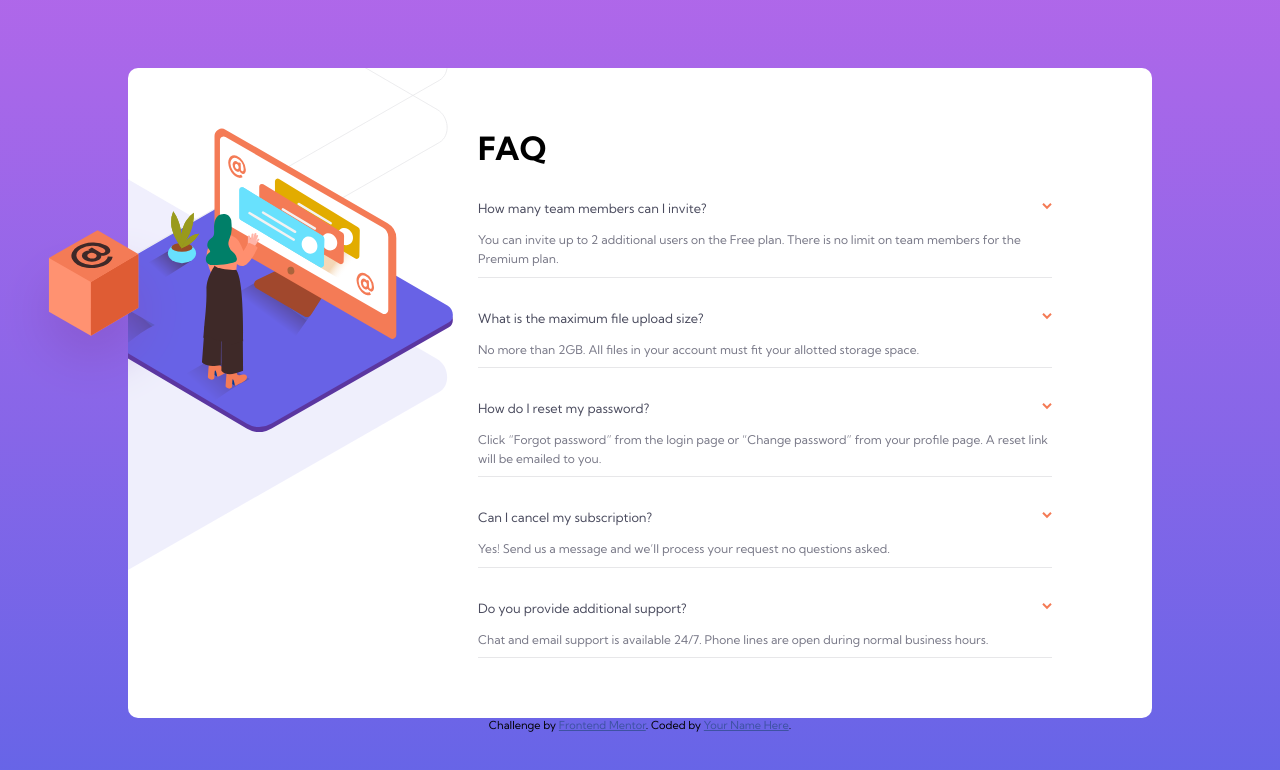
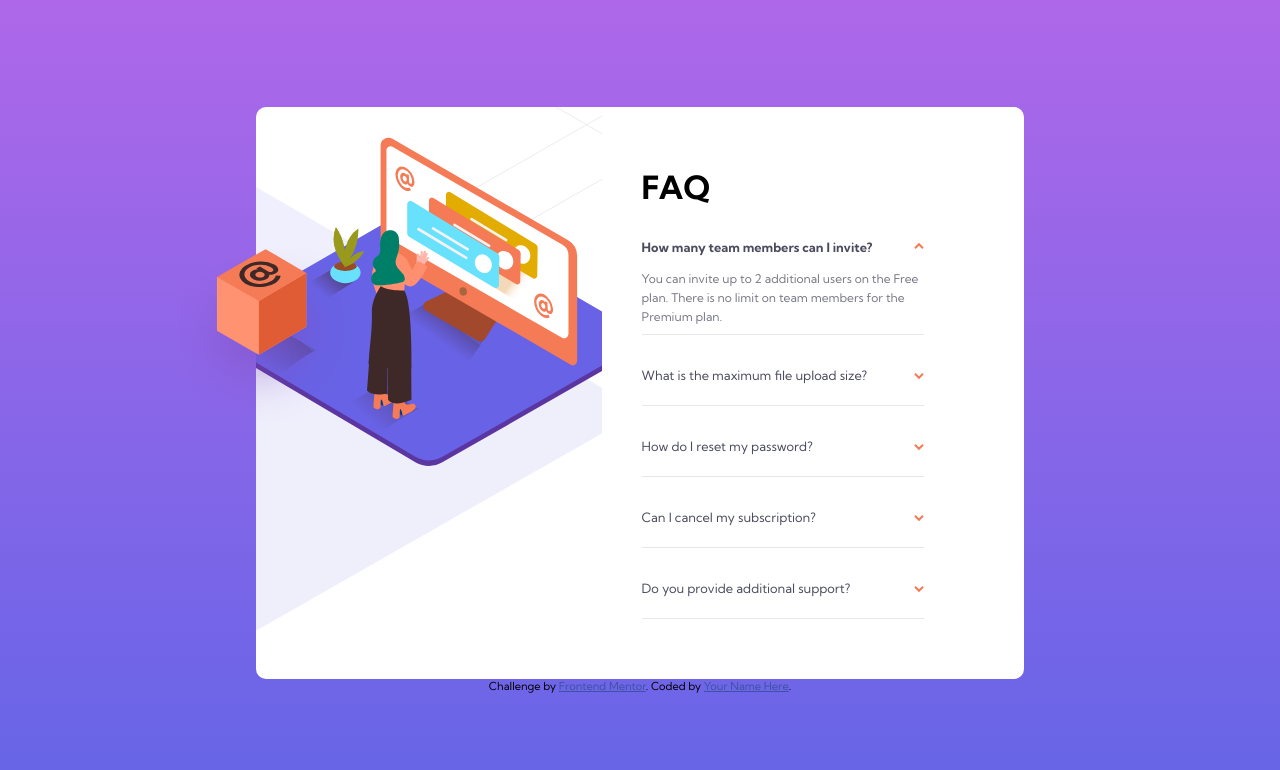
Before and after one commit to BrunoAST/faq-accordion-card, a plain HTML site: page index.html in a window 1280 px wide. Both pictures are taken after a click on the element "How many team members can I invite?". Drawn offline with Linux system fonts and the light colour scheme.

Commit message:
Final project

```diff
--- a/app/app.js
+++ b/app/app.js
@@ -0,0 +1,39 @@
+const questions = document.querySelectorAll('.question');
+const answers = document.querySelectorAll('.answer');
+const arrows = document.querySelectorAll('.arrow');
+
+for (let i = 0; i < questions.length; i++) {
+    questions[i].addEventListener('click', () => {
+        this.toggleAnswer(i);
+        this.toggleArrowOrientation(i);
+        this.toggleQuestionHighlight(i);
+    });
+}
+
+function toggleAnswer(index) {
+    const answer = answers[index];
+
+    if (answer.style.display === 'block') {
+        answer.style.display = 'none';
+    } else {
+        answer.style.display = 'block';
+    }
+}
+
+function toggleArrowOrientation(index) {
+    const arrow = arrows[index];
+
+    if (arrow.style.transform === 'rotate(-180deg)')
+        arrow.style.transform = 'rotate(0deg)';
+    else
+        arrow.style.transform = 'rotate(-180deg)';
+}
+
+function toggleQuestionHighlight(index) {
+    const question = questions[index];
+
+    if (question.style.fontWeight === 'bold')
+        question.style.fontWeight = 'normal';
+    else
+        question.style.fontWeight = 'bold';
+}
--- a/index.html
+++ b/index.html
@@ -31,7 +31,12 @@
       <h1 class="title">FAQ</h1>
 
       <div class="question-answer">
-        <p class="question">How many team members can I invite?</p>
+        <p class="question">
+          How many team members can I invite?
+          <span class="arrow">
+            <img src="images/icon-arrow-down.svg" />
+          </span>
+        </p>
         <p class="answer">
           You can invite up to 2 additional users on the Free plan. There is no limit on
           team members for the Premium plan.
@@ -39,14 +44,24 @@
       </div>
 
       <div class="question-answer">
-        <p class="question">What is the maximum file upload size?</p>
+        <p class="question">
+          What is the maximum file upload size?
+          <span class="arrow">
+            <img src="images/icon-arrow-down.svg" />
+          </span>
+        </p>
         <p class="answer">
           No more than 2GB. All files in your account must fit your allotted storage space.
         </p>
       </div>
 
       <div class="question-answer">
-        <p class="question">How do I reset my password?</p>
+        <p class="question">
+          How do I reset my password?
+          <span class="arrow">
+            <img src="images/icon-arrow-down.svg" />
+          </span>
+        </p>
         <p class="answer">
           Click “Forgot password” from the login page or “Change password” from your profile page.
           A reset link will be emailed to you.
@@ -54,14 +69,24 @@
       </div>
 
       <div class="question-answer">
-        <p class="question">Can I cancel my subscription?</p>
+        <p class="question">
+          Can I cancel my subscription?
+          <span class="arrow">
+            <img src="images/icon-arrow-down.svg" />
+          </span>
+        </p>
         <p class="answer">
           Yes! Send us a message and we’ll process your request no questions asked.
         </p>
       </div>
 
       <div class="question-answer">
-        <p class="question">Do you provide additional support?</p>
+        <p class="question">
+          Do you provide additional support?
+          <span class="arrow">
+            <img src="images/icon-arrow-down.svg" />
+          </span>
+        </p>
         <p class="answer">
           Chat and email support is available 24/7. Phone lines are open during normal business hours.
         </p>
@@ -76,5 +101,7 @@
     Challenge by <a href="https://www.frontendmentor.io?ref=challenge" target="_blank">Frontend Mentor</a>.
     Coded by <a href="#">Your Name Here</a>.
   </div>
+
+  <script src="app/app.js"></script>
 </body>
 </html>
--- a/style/style.css
+++ b/style/style.css
@@ -21,17 +21,19 @@ body {
     flex-direction: column;
     justify-content: center;
     align-items: center;
-    height: 100vh;
+    margin: 0 auto;
+    min-height: 100vh;
     background-image: linear-gradient(var(--gradient-violet), var(--gradient-blue));
 }
 
 .container {
     background-color: white;
     border-radius: 10px;
-    width: 80%;
+    width: 60%;
     min-height: 500px;
     display: grid;
-    grid-template-columns: 350px 1fr;
+    grid-template-columns: 45% 1fr;
+    gap: 40px;
 }
 
 .image {
@@ -40,14 +42,14 @@ body {
             url(../images/illustration-woman-online-desktop.svg),
             url(../images/bg-pattern-desktop.svg);
     background-repeat: no-repeat, no-repeat;
-    background-position: left -75px top 60px, left -480px top -250px;
-    background-size: 25rem, 50rem;
+    background-position: left -50px top 30px, left -450px top -265px;
+    background-size: 27rem, 51rem;
 }
 
 .image .box {
     position: absolute;
-    left: -130px;
-    top: 160px;
+    left: -90px;
+    top: 140px;
     max-width: 100%;
 }
 
@@ -88,22 +90,46 @@ body {
     color: var(--orange);
 }
 
-.question::after {
-    content: "";
-    background-image: url(../images/icon-arrow-down.svg);
-    background-repeat: no-repeat;
-    display: block;
-    width: 10px;
-    height: 10px;
-    align-self: center;
-}
-
 .answer {
     color: var(--text-dark-grayish-blue);
     line-height: 1.2rem;
-    /*display: none;*/
+    display: none;
+    transition: all 300ms ease-in;
 }
 
 @media (max-width: 375px) {
+    .container {
+        grid-template-columns: 1fr;
+        padding: 24px;
+        width: 90%;
+        position: relative;
+        margin-top: 120px;
+        margin-bottom: 10px;
+    }
 
+    .image {
+        background-image: url(../images/illustration-woman-online-mobile.svg), url(../images/bg-pattern-mobile.svg);
+        background-repeat: no-repeat, no-repeat;
+        background-position: left 0 top 0px, left 35px top 100px;
+        background-size: 16rem, 14rem;
+        position: absolute;
+        height: 300px;
+        width: 300px;
+        left: 5%;
+        right: 5%;
+        top: -100px;
+    }
+
+    .image .box {
+        display: none;
+    }
+
+    .content {
+        padding: 0;
+        margin-top: 80px;
+    }
+
+    .content .title {
+        margin: 0 auto;
+    }
 }
```
